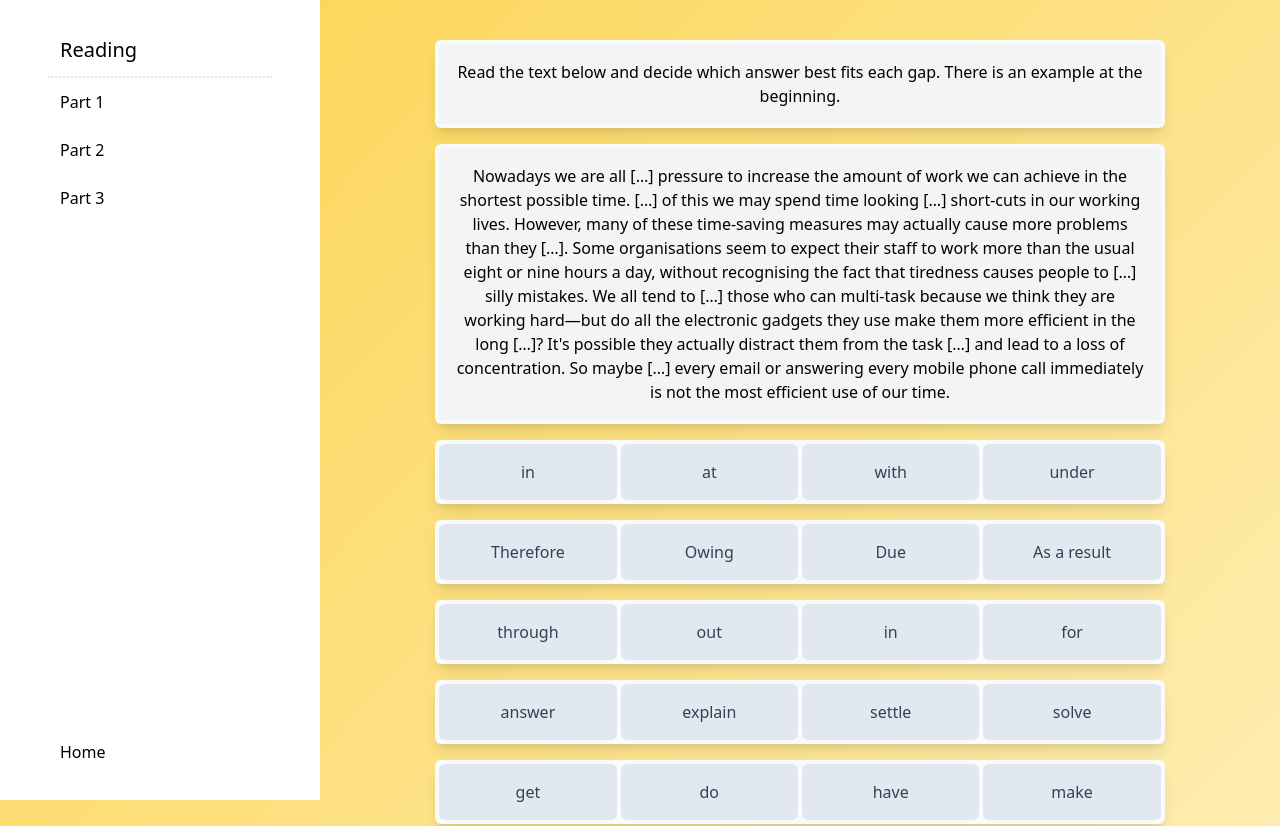
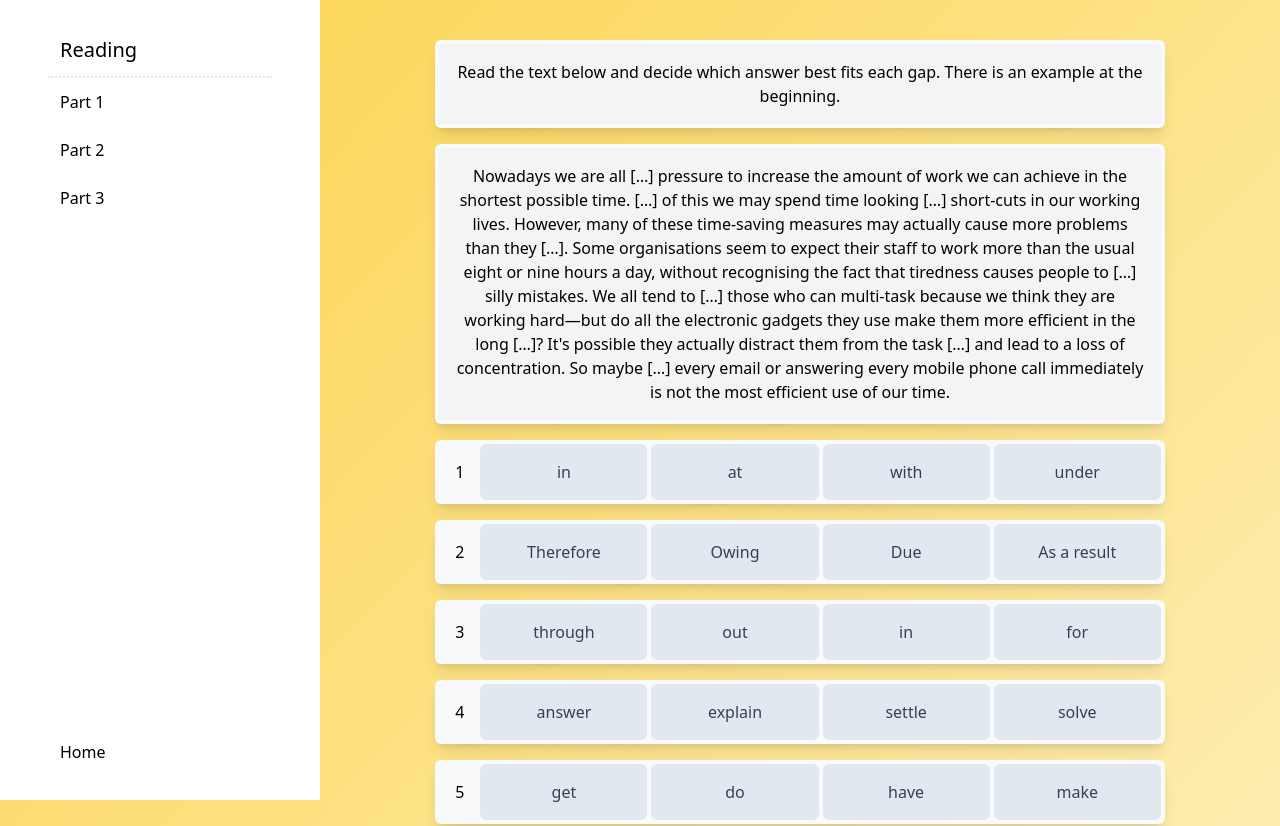
Before and after one commit to manusdextra/answersheet, a React (Create React App) app: page /exams/readingpart1 in a window 1280 px wide. Shown: the top 826 px of the page. Built offline with nearby package versions, Linux system fonts and the light colour scheme.

Commit message:
QuestionField: Add question number to the left side
At the moment, these are relative to the page. In future, I should look
into how I can make them absolute (smells like state).

```diff
--- a/src/components/QuestionField.tsx
+++ b/src/components/QuestionField.tsx
@@ -10,7 +10,7 @@ const AnswerButtons = (props: { columns: number; children: JSX.Element[] }) => {
   };
 
   const classes: string[] = [
-    "col-auto",
+    "flex-grow",
     "grid",
     "grid-flow-row",
     "gap-1",
@@ -37,9 +37,14 @@ export const QuestionField = (props: MultipleChoice) => {
         this part is tricky. I need to figure out how to check what type of question is actually being used.
         Probably I just need to make the components more abstract so I can simply include whichever one is relevant
         */}
+        <div className="flex flex-row">
+          <div className="flex-grow-0 place-self-center p-4">
+            {props.id + 1}
+          </div>
           {props.wronganswers && (
             <AnswerButtons columns={4}>
-            {[...props.wronganswers, props.rightanswer].map((answer, index) => (
+              {[...props.wronganswers, props.rightanswer].map(
+                (answer, index) => (
                   <li key={`q${props.id}-a${index}`} className="flex">
                     <Field
                       type="radio"
@@ -55,9 +60,11 @@ export const QuestionField = (props: MultipleChoice) => {
                       {answer}
                     </label>
                   </li>
-            ))}
+                )
+              )}
             </AnswerButtons>
           )}
+        </div>
       </fieldset>
     </li>
   );
```
Lines whose indentation alone changed are shown as unchanged.
